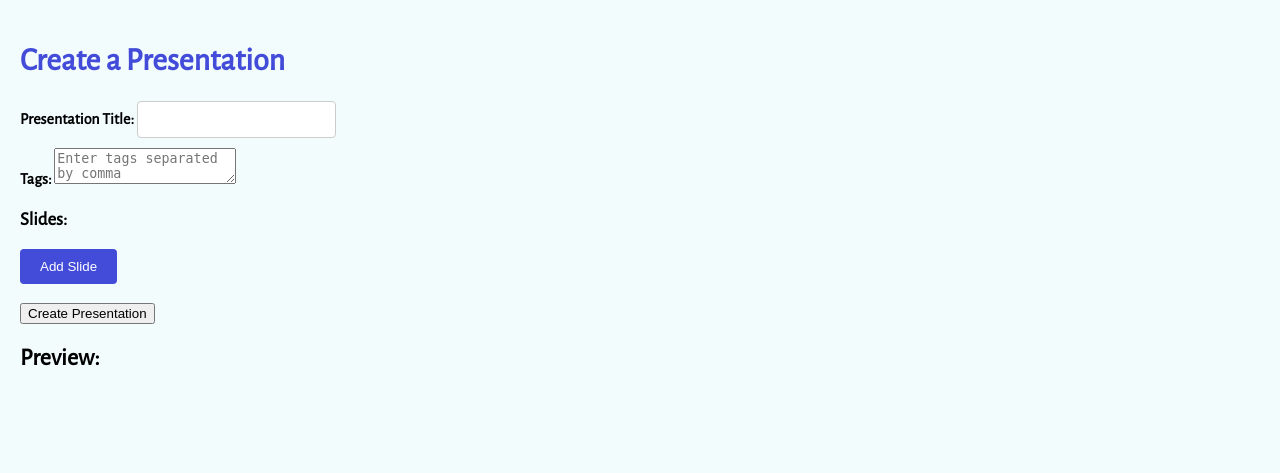
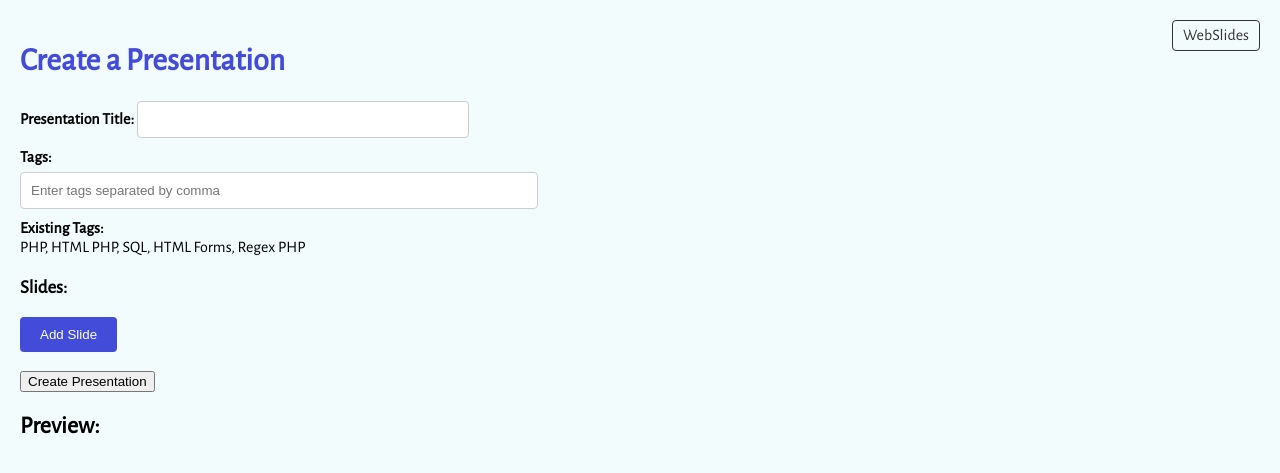
Before and after one commit to ssevdeva/web-project, a PHP site: page /php/create-presentation.php in a window 1280 px wide. Shown: the top 473 px of the page. Run offline with PHP 8.4, Linux system fonts and the light colour scheme; data comes from the database, SQL or seed files in the repository.

Commit message:
Added existing tags display

```diff
--- a/css/create-presentation.css
+++ b/css/create-presentation.css
@@ -11,6 +11,16 @@ body {
     color: #434BD9;
   }
 
+  .navButton {
+    float: right;
+    font-size: 16px;
+    text-decoration: none;
+    color: #333;
+    padding: 5px 10px;
+    border: 1px solid #333;
+    border-radius: 4px;
+  }
+
   form {
     margin-bottom: 20px;
   }
@@ -20,6 +30,20 @@ body {
   }
 
   input[type="text"] {
+    width: 25%;
+    padding: 10px;
+    margin-bottom: 10px;
+    border: 1px solid #ccc;
+    border-radius: 4px;
+  }
+
+  #tagsLabel {
+    display: block;
+    margin-bottom: 5px;
+  }
+
+  #tagsInput {
+    width: 40%;
     padding: 10px;
     margin-bottom: 10px;
     border: 1px solid #ccc;
@@ -40,10 +64,11 @@ body {
   }
 
   #slides-container textarea {
-    width: 100%;
+    width: 50%;
     height: 100px;
     padding: 10px;
     margin-bottom: 10px;
+    margin-right: 10px;
     border: 1px solid #ccc;
     border-radius: 4px;
   }
--- a/php/create-presentation.php
+++ b/php/create-presentation.php
@@ -11,6 +11,7 @@ $db->setAttribute(PDO::ATTR_ERRMODE, PDO::ERRMODE_EXCEPTION);
 
 // Check if the form is submitted
 if ($_SERVER['REQUEST_METHOD'] === 'POST') {
+
     // Retrieve the presentation data from the form
     $title = $_POST['title'];
     $slides = $_POST['slides'];
@@ -22,7 +23,7 @@ if ($_SERVER['REQUEST_METHOD'] === 'POST') {
         echo "alert('Please add slides before creating the presentation.');";
         echo "window.location.href = 'create-presentation.php';";
         echo "</script>";
-        exit; // Stop further execution
+        exit;
     }
 
     // Validate and sanitize the slides using the function from validate.php
@@ -43,7 +44,7 @@ if ($_SERVER['REQUEST_METHOD'] === 'POST') {
     echo "    window.location.href = 'create-presentation.php';";
     echo "}";
     echo "</script>";
-    exit; // Stop further execution
+    exit;
 }
 
 // Fetch existing tags from the database
@@ -63,14 +64,24 @@ $existingTags = $stmt->fetchAll(PDO::FETCH_COLUMN);
     <script src="../js/create-presentation.js"></script>
 </head>
 <body>
+    <a class="navButton" href="index.php">WebSlides</a>
     <h1>Create a Presentation</h1>
 
-    <form method="post" action="<?php echo $_SERVER['PHP_SELF']; ?>" onsubmit="return validateForm()">
+    <form method="post" action="<?php echo $_SERVER['PHP_SELF']; ?>">
         <label for="title">Presentation Title:</label>
         <input type="text" name="title" required><br>
 
-        <label for="tags">Tags:</label>
-        <textarea name="tags" placeholder="Enter tags separated by comma"></textarea><br>
+        <label id="tagsLabel" for="tags">Tags:</label>
+        <input id="tagsInput" type="text" name="title" placeholder="Enter tags separated by comma" required><br>
+
+        <div id="existingTags">
+            <label>Existing Tags:</label>
+            <div id="tagList">
+                <?php foreach ($existingTags as $tag): ?>
+                    <span class="tag"><?php echo $tag; ?></span>
+                <?php endforeach; ?>
+            </div>
+        </div>
 
         <h3>Slides:</h3>
         <button type="button" id="add-slide">Add Slide</button>
```
